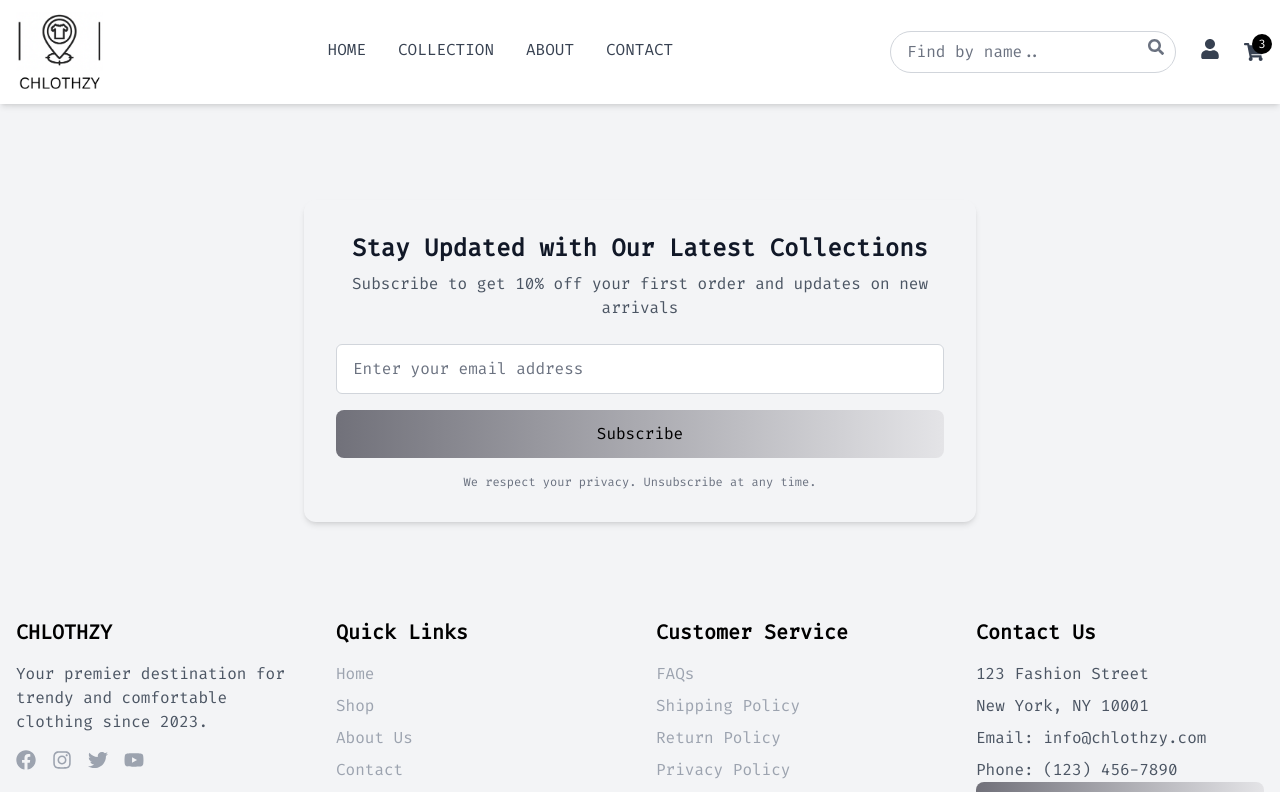
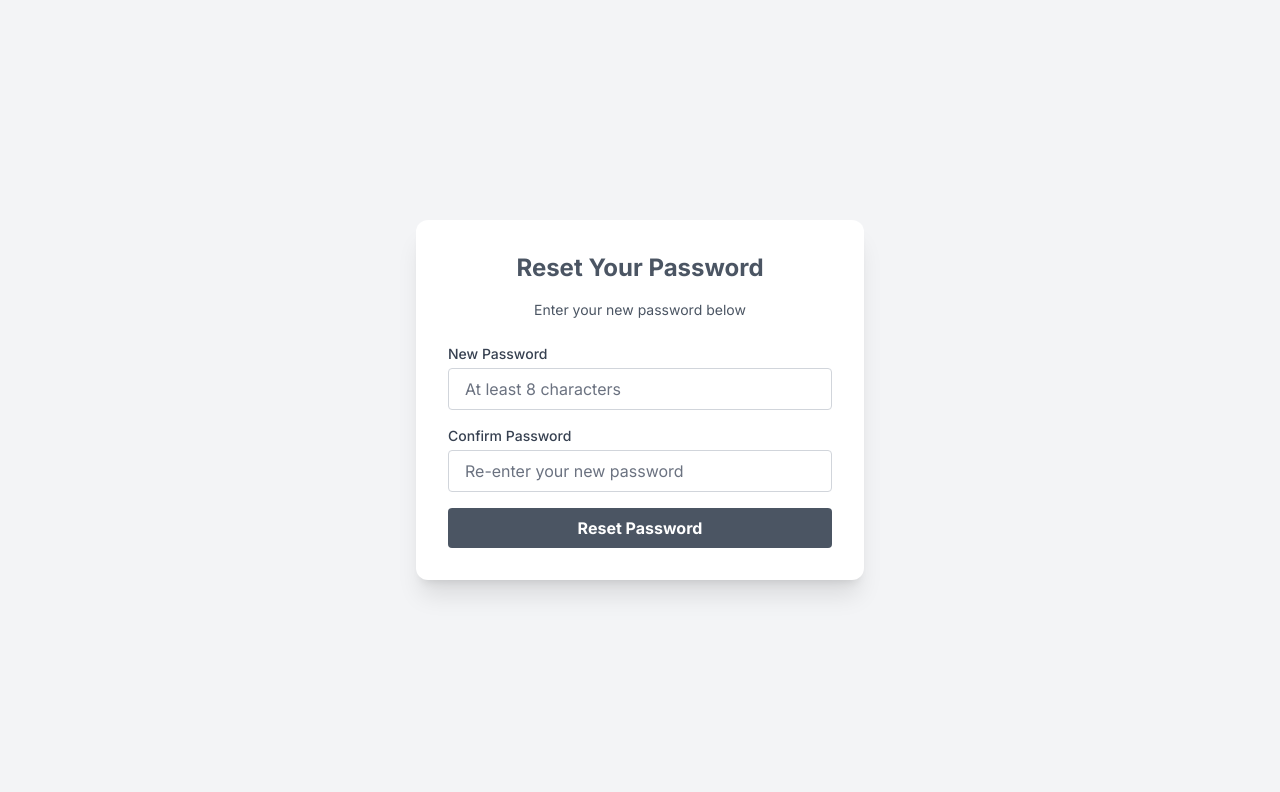
Before and after one commit to Rajkumaryogi/E-Commerce, a React (Vite) app in the folder frontend/: page /admin/reset-password/1 in a window 1280 px wide. Shown: the top 792 px of the page. Built offline with nearby package versions, Linux system fonts and the light colour scheme.

Commit message:
Some route Changes

```diff
--- a/frontend/src/App.jsx
+++ b/frontend/src/App.jsx
@@ -1,28 +1,49 @@
-import { Routes, Route } from 'react-router-dom';
-import { ToastContainer } from 'react-toastify';
-import 'react-toastify/dist/ReactToastify.css';
-import Navbar from './components/Navbar';
-import Home from './pages/Home';
-import Register from './pages/Register';
-import Login from './pages/Login';
-import Cart from './pages/Cart';
-import Footer from './components/footer';
-import About from './pages/About';
-import Contact from './pages/Contact';
-import Collection from './pages/Collection';
-import ProductDetails from './components/ProductDetails';
-import AdminLogin from './pages/AdminLogin'; // Importing AdminLogin for admin authentication
-import AdminDashboard from './admin/AdminDashboard';
-import AddProduct from './admin/AddProduct'; // Importing AddProduct for admin product management
-import EditProduct from './admin/EditProduct'; // Importing EditProduct for editing products
-import ForgotPassword from './pages/ForgotPassword'
-// import ResetPassword from './pages/ResetPassword';
+import { createBrowserRouter, RouterProvider, Outlet } from "react-router-dom";
+import { ToastContainer } from "react-toastify";
+import "react-toastify/dist/ReactToastify.css";
+import Navbar from "./components/Navbar";
+import Home from "./pages/Home";
+import Register from "./pages/Register";
+import Login from "./pages/Login";
+import Cart from "./pages/Cart";
+import Footer from "./components/footer";
+import About from "./pages/About";
+import Contact from "./pages/Contact";
+import Collection from "./pages/Collection";
+import ProductDetails from "./components/ProductDetails";
+import AdminLogin from "./pages/AdminLogin";
+import AdminDashboard from "./admin/AdminDashboard";
+import AddProduct from "./admin/AddProduct";
+import EditProduct from "./admin/EditProduct";
+import ForgotPassword from "./pages/ForgotPassword";
+import ResetPassword from "./pages/ResetPassword";
 
-export default function App() {
+// Main Layout component for regular pages
+const MainLayout = () => {
   return (
     <>
       <Navbar />
-      {/* ToastContainer must be placed here at the root level */}
+      <Outlet />
+      <Footer />
+    </>
+  );
+};
+
+// Admin Layout component
+const AdminLayout = () => {
+  return (
+    <>
+      <Outlet />
+    </>
+  );
+};
+
+// Create the router configuration
+const router = createBrowserRouter([
+  {
+    path: "/",
+    element: (
+      <>
         <ToastContainer
           position="top-right"
           autoClose={5000}
@@ -33,31 +54,96 @@ export default function App() {
           pauseOnFocusLoss
           draggable
           pauseOnHover
-        theme="colored"  // Added for better visibility
-        style={{ marginTop: '70px' }}  // Adjust based on your navbar height
+          theme="colored"
+          style={{ marginTop: "70px" }}
         />
-      <Routes>
-        <Route path="/" element={<Home />} />
-        <Route path="/collection" element={<Collection />} />
-        <Route path="/about" element={<About />} />
-        <Route path="/contact" element={<Contact />} />
-        <Route path="/register" element={<Register />} />
-        <Route path="/login" element={<Login />} />
-        <Route path="/cart" element={<Cart />} />
-        <Route path="/products/:productId" element={<ProductDetails />} />
-        <Route path="/admin/login" element={<AdminLogin />} />
-        <Route path="/admin/dashboard" element={<AdminDashboard />} />
-        <Route path="/admin/products/add" element={<AddProduct />} />
-        <Route path="/admin/products/edit/:productId" element={<EditProduct />} />
+        <MainLayout />
+      </>
+    ),
+    children: [
+      {
+        index: true,
+        element: <Home />,
+      },
+      {
+        path: "collection",
+        element: <Collection />,
+      },
+      {
+        path: "about",
+        element: <About />,
+      },
+      {
+        path: "contact",
+        element: <Contact />,
+      },
+      {
+        path: "register",
+        element: <Register />,
+      },
+      {
+        path: "login",
+        element: <Login />,
+      },
+      {
+        path: "cart",
+        element: <Cart />,
+      },
+      {
+        path: "products/:productId",
+        element: <ProductDetails />,
+      },
+    ],
+  },
+  {
+    path: "/admin",
+    element: (
+      <>
+        <ToastContainer
+          position="top-right"
+          autoClose={5000}
+          hideProgressBar={false}
+          newestOnTop={false}
+          closeOnClick
+          rtl={false}
+          pauseOnFocusLoss
+          draggable
+          pauseOnHover
+          theme="colored"
+          style={{ marginTop: "70px" }}
+        />
+        <AdminLayout />
+      </>
+    ),
+    children: [
+      {
+        index: true,
+        element: <AdminLogin />,
+      },
+      {
+        path: "forgot-password",
+        element: <ForgotPassword />,
+      },
+      {
+        path: "reset-password/:token",
+        element: <ResetPassword />,
+      },
+      {
+        path: "dashboard",
+        element: <AdminDashboard />,
+      },
+      {
+        path: "products/add",
+        element: <AddProduct />,
+      },
+      {
+        path: "porducts/edit/:productId",
+        element: <EditProduct />,
+      },
+    ],
+  },
+]);
 
-        <Route path="/forgotpassword" element={<ForgotPassword />} />
-        {/* <Route path="/admin/reset-password/:token" element={<ResetPassword />} /> */}
-
-
-
-        {/* Add more routes as needed */}
-      </Routes>
-      <Footer />
-    </>
-  );
+export default function App() {
+  return <RouterProvider router={router} />;
 }
--- a/frontend/src/admin/AdminDashboard.jsx
+++ b/frontend/src/admin/AdminDashboard.jsx
@@ -15,7 +15,7 @@ export default function AdminProducts() {
     const fetchProducts = async () => {
       const token = localStorage.getItem('token');
       if (!token) {
-        navigate('/admin/login');
+        navigate('/admin');
         return;
       }
 
--- a/frontend/src/components/Footer.jsx
+++ b/frontend/src/components/Footer.jsx
@@ -69,7 +69,7 @@ const Footer = () => {
               <p>Email: info@chlothzy.com</p>
               <p>Phone: (123) 456-7890</p>
             </address>
-            <a href="/admin/login" className="w-full bg-gradient-to-r from-zinc-500 to-zinc-200 text-black font-medium py-3 px-6 rounded-lg flex items-center justify-center">Admin Login</a>
+            <a href="/admin" className="w-full bg-gradient-to-r from-zinc-500 to-zinc-200 text-black font-medium py-3 px-6 rounded-lg flex items-center justify-center">Admin Login</a>
           </div>
         </div>
 
--- a/frontend/src/main.jsx
+++ b/frontend/src/main.jsx
@@ -21,9 +21,7 @@ ReactDOM.createRoot(document.getElementById('root')).render(
   <React.StrictMode>
     <AuthProvider>
       <CartProvider>
-        <BrowserRouter>
           <App />
-        </BrowserRouter>
       </CartProvider>
     </AuthProvider>
    </React.StrictMode>
--- a/frontend/src/pages/AdminLogin.jsx
+++ b/frontend/src/pages/AdminLogin.jsx
@@ -81,7 +81,7 @@ export default function Login() {
           )}
         </button>
         <div className="text-center mt-6">
-          <Link to="/forgotpassword" className="text-black-600 hover:underline">
+          <Link to="/admin/forgot-password" className="text-black-600 hover:underline">
             Forgot password?
           </Link>
         </div>
--- a/frontend/src/pages/Cart.jsx
+++ b/frontend/src/pages/Cart.jsx
@@ -12,10 +12,7 @@ export default function Cart() {
     const fetchCart = async () => {
       try {
         const data = await getCart();
-        console.log("Cart data fetched:", data);
-
-        // Handle different response structures
-        if (data && data.items) {
+        if (data?.items) {
           setCart(data.items);
         } else if (Array.isArray(data)) {
           setCart(data);
@@ -23,16 +20,14 @@ export default function Cart() {
           setCart([data]);
         } else {
           setCart([]);
-          console.warn("No cart found");
         }
       } catch (err) {
-        setError("Login require to load cart.");
+        setError("Login required to load cart.");
         console.error("Error fetching cart:", err);
       } finally {
         setLoading(false);
       }
     };
-
     fetchCart();
   }, []);
 
@@ -42,13 +37,12 @@ export default function Cart() {
       setCart(cart.filter(item => item.product._id !== productId));
     } catch (err) {
       console.error("Error removing item:", err);
-      setError("Failed to remove item. Please try again.");
+      setError("Failed to remove item.");
     }
   };
 
   const handleQuantityChange = async (productId, newQuantity) => {
     if (newQuantity < 1) return;
-
     try {
       await updateCartItem(productId, newQuantity);
       setCart(cart.map(item =>
@@ -56,7 +50,7 @@ export default function Cart() {
       ));
     } catch (err) {
       console.error("Error updating quantity:", err);
-      setError("Failed to update quantity. Please try again.");
+      setError("Failed to update quantity.");
     }
   };
 
@@ -87,10 +81,7 @@ export default function Cart() {
     return (
       <div className="min-h-screen flex flex-col items-center justify-center p-4">
         <div className="text-2xl font-semibold mb-4">Your cart is empty</div>
-        <Link
-          to="/collection"
-          className="bg-black text-white px-6 py-3 rounded-lg hover:bg-indigo-700 transition"
-        >
+        <Link to="/collection" className="bg-black text-white px-6 py-3 rounded-lg hover:bg-indigo-700 transition">
           Continue Shopping
         </Link>
       </div>
@@ -104,9 +95,9 @@ export default function Cart() {
 
         <div className="bg-white shadow overflow-hidden sm:rounded-lg">
           <div className="divide-y divide-gray-200">
-            {cart.map((item) => {
+            {cart.map(item => {
               const product = item.product || item;
-              const price = product.price; // Convert from cents to dollars
+              const price = product.price;
               const totalPrice = (price * item.quantity).toFixed(2);
 
               return (
@@ -126,18 +117,12 @@ export default function Cart() {
                         <p className="text-sm text-gray-500">{product.brand}</p>
                       </div>
                       <div className="flex flex-col items-end">
-                        <p className="text-lg font-semibold text-gray-900">
-                          ${totalPrice}
-                        </p>
-                        <p className="text-sm text-gray-500">
-                          ${price.toFixed(2)} × {item.quantity}
-                        </p>
+                        <p className="text-lg font-semibold text-gray-900">₹{totalPrice}</p>
+                        <p className="text-sm text-gray-500">₹{price.toFixed(2)} × {item.quantity}</p>
                       </div>
                     </div>
 
-                    <p className="mt-1 text-sm text-gray-500">
-                      {product.description || "No description available"}
-                    </p>
+                    <p className="mt-1 text-sm text-gray-500">{product.description}</p>
 
                     <div className="mt-4 flex flex-wrap items-center gap-3">
                       <div className="flex items-center border border-gray-300 rounded-md">
@@ -148,11 +133,7 @@ export default function Cart() {
                         >
                           <FaMinus size={12} />
                         </button>
-
-                        <span className="px-4 py-1 text-center w-12">
-                          {item.quantity}
-                        </span>
-
+                        <span className="px-4 py-1 w-12 text-center">{item.quantity}</span>
                         <button
                           onClick={() => handleQuantityChange(product._id, item.quantity + 1)}
                           className="px-3 py-1 text-gray-600 hover:bg-gray-100"
@@ -187,23 +168,20 @@ export default function Cart() {
           <div className="border-t border-gray-200 px-6 py-4">
             <div className="flex justify-between items-center">
               <h3 className="text-lg font-medium text-gray-900">Order Summary</h3>
-              <p className="text-xl font-semibold text-gray-900">${calculateTotal()}</p>
+              <p className="text-xl font-semibold text-gray-900">₹{calculateTotal()}</p>
             </div>
 
             <div className="mt-6">
               <Link
                 to="/checkout"
-                className="block w-full text-center bg-black border border-transparent rounded-md py-3 px-4 text-base font-medium text-white hover:bg-indigo-700 focus:outline-none focus:ring-2 focus:ring-offset-2 focus:ring-indigo-500"
+                className="block w-full text-center bg-black text-white py-3 px-4 rounded-md text-base font-medium hover:bg-indigo-700"
               >
                 Proceed to Checkout
               </Link>
             </div>
 
             <div className="mt-4 flex justify-center">
-              <Link
-                to="/collection"
-                className="text-black hover:text-indigo-500 text-sm font-medium"
-              >
+              <Link to="/collection" className="text-black hover:text-indigo-500 text-sm font-medium">
                 Continue Shopping
               </Link>
             </div>
--- a/frontend/src/pages/ForgotPassword.jsx
+++ b/frontend/src/pages/ForgotPassword.jsx
@@ -25,7 +25,7 @@ export default function Login() {
       const res = await axios.post('/api/admin/forgot-password', form);
       console.log(res.data);
       toast.success('Email sent Successfully : Check your email!');
-      window.location.href = '/admin/login'
+      window.location.href = '/admin'
     } catch (error) {
       toast.error(error.response?.data?.message || 'Login failed');
     } finally {
@@ -71,7 +71,7 @@ export default function Login() {
         <div className="text-center text-gray-600 mb-4">- OR -</div>
 
         <Link
-          to="/admin/login"
+          to="/admin"
           className="w-full block text-center bg-gray-100 text-gray-800 py-3 px-4 rounded-lg hover:bg-gray-200 transition duration-200"
         >
           Login
--- a/frontend/src/pages/ResetPassword.jsx
+++ b/frontend/src/pages/ResetPassword.jsx
@@ -1,4 +1,4 @@
-import React, { useState, useEffect } from 'react';
+import React, { useState } from 'react';
 import axios from 'axios';
 import { useParams, useNavigate } from 'react-router-dom';
 import { toast } from 'react-toastify';
@@ -7,17 +7,15 @@ import 'react-toastify/dist/ReactToastify.css';
 const ResetPassword = () => {
  const [password, setPassword] = useState('');
  const [confirmPassword, setConfirmPassword] = useState('');
-  const [isValidToken, setIsValidToken] = useState(false);
  const [isLoading, setIsLoading] = useState(false);
-  const [tokenError, setTokenError] = useState('');
+ const [tokenError] = useState(''); // Optional: You can implement token validation later
  const { token } = useParams();
  const navigate = useNavigate();
 
  const handleSubmit = async (e) => {
    e.preventDefault();
 
-    // Validate passwords
-    if (password.length < 6) {
+   if (password.length < 8) {
      toast.error('Password must be at least 6 characters');
      return;
    }
@@ -29,20 +27,18 @@ const ResetPassword = () => {
 
    try {
      setIsLoading(true);
-      const response = await axios.post(`/api/admin/reset-password/${token}`, { password });
+     const response = await axios.post(`/api/admin/forgot-password/${token}`, { password });
+     console.log(response.data);
 
      if (response.data.success) {
        toast.success('Password reset successfully! Redirecting to login...');
-        setTimeout(() => navigate('/admin/login'), 2000);
+       setTimeout(() => navigate('/admin'), 2000);
      } else {
        toast.error(response.data.message || 'Failed to reset password');
      }
    } catch (error) {
      console.error('Password reset error:', error);
-      toast.error(
-        error.response?.data?.message ||
-        'Failed to reset password. Please try again.'
-      );
+     toast.error(error.response?.data?.message || ' Invalid token or Failed to reset password. Please try again.');
    } finally {
      setIsLoading(false);
    }
@@ -50,19 +46,19 @@ const ResetPassword = () => {
 
  if (tokenError) {
    return (
-      <div className="reset-password-container">
-        <div className="reset-password-card error-state">
-          <h2>Password Reset Failed</h2>
-          <p className="error-message">{tokenError}</p>
+     <div className="flex items-center justify-center min-h-screen bg-red-50">
+       <div className="bg-white p-8 rounded-lg shadow-md max-w-md w-full border border-red-400">
+         <h2 className="text-2xl font-semibold text-red-600 mb-4">Password Reset Failed</h2>
+         <p className="text-red-500 mb-6">{tokenError}</p>
          <button
            onClick={() => navigate('/admin/forgot-password')}
-            className="request-new-link"
+           className="w-full py-2 px-4 bg-red-500 hover:bg-red-600 text-white rounded mb-3"
          >
            Request New Reset Link
          </button>
          <button
-            onClick={() => navigate('/admin/login')}
-            className="back-to-login"
+           onClick={() => navigate('/admin')}
+           className="w-full py-2 px-4 bg-gray-500 hover:bg-gray-600 text-white rounded"
          >
            Back to Login
          </button>
@@ -71,39 +67,33 @@ const ResetPassword = () => {
    );
  }
 
-  if (!isValidToken || isLoading) {
  return (
-      <div className="reset-password-container">
-        <div className="reset-password-card">
-          <h2>Verifying Reset Link...</h2>
-          <div className="loading-spinner"></div>
-        </div>
-      </div>
-    );
-  }
+   <div className="flex items-center justify-center min-h-screen bg-gray-100 px-4">
+     <div className="bg-white p-8 rounded-xl shadow-xl w-full max-w-md">
+       <h2 className="text-2xl font-bold text-center text-gray-600 mb-4">Reset Your Password</h2>
+       <p className="text-gray-600 text-sm text-center mb-6">Enter your new password below</p>
 
-  return (
-    <div className="reset-password-container">
-      <div className="reset-password-card">
-        <h2>Reset Your Password</h2>
-        <p>Enter your new password below</p>
-
-        <form onSubmit={handleSubmit}>
-          <div className="form-group">
-            <label htmlFor="password">New Password</label>
+       <form onSubmit={handleSubmit} className="space-y-4">
+         <div>
+           <label htmlFor="password" className="block text-sm font-medium text-gray-700 mb-1">
+             New Password
+           </label>
            <input
              type="password"
              id="password"
              value={password}
              onChange={(e) => setPassword(e.target.value)}
-              placeholder="At least 6 characters"
+             placeholder="At least 8 characters"
              required
-              minLength="6"
+             minLength="8"
+             className="w-full px-4 py-2 border border-gray-300 rounded focus:outline-none focus:ring-2 focus:ring-gray-400"
            />
          </div>
 
-          <div className="form-group">
-            <label htmlFor="confirmPassword">Confirm Password</label>
+         <div>
+           <label htmlFor="confirmPassword" className="block text-sm font-medium text-gray-700 mb-1">
+             Confirm Password
+           </label>
            <input
              type="password"
              id="confirmPassword"
@@ -111,13 +101,14 @@ const ResetPassword = () => {
              onChange={(e) => setConfirmPassword(e.target.value)}
              placeholder="Re-enter your new password"
              required
-              minLength="6"
+             minLength="8"
+             className="w-full px-4 py-2 border border-gray-300 rounded focus:outline-none focus:ring-2 focus:ring-gray-400"
            />
          </div>
 
          <button
            type="submit"
-            className="submit-button"
+           className={`w-full py-2 px-4 text-white font-semibold rounded ${isLoading ? 'bg-gray-400 cursor-not-allowed' : 'bg-gray-600 hover:bg-gray-700'}`}
            disabled={isLoading}
          >
            {isLoading ? 'Resetting...' : 'Reset Password'}
```
Also changed, not shown: 2 other files (tests, documents, lock files or other folders). Lines whose indentation alone changed are shown as unchanged.
